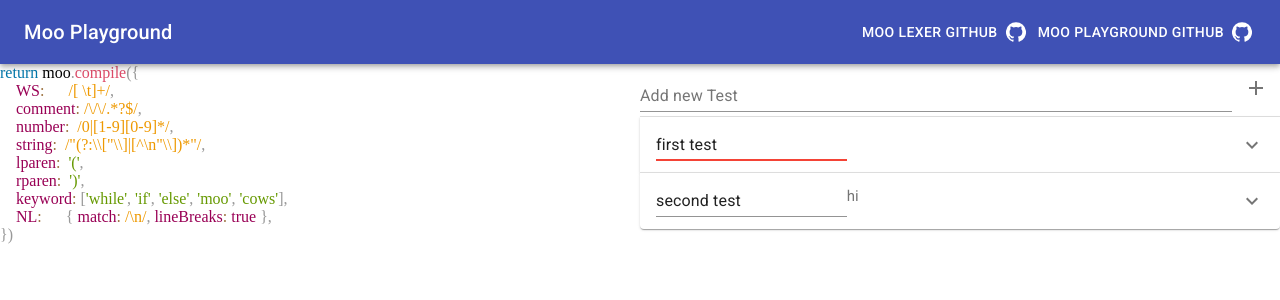
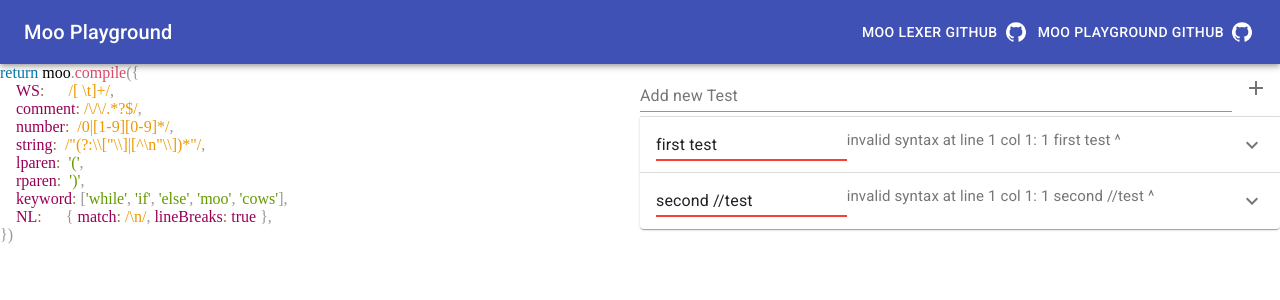
Before and after one commit to OscarAblinger/moo-playground, a React (Create React App) app: page / in a window 1280 px wide. Shown: the top 300 px of the page. Built offline with nearby package versions, Linux system fonts and the light colour scheme.

Commit message:
feat(testlist): apply lexer to tests

```diff
--- a/src/App/PlaygroundContainer/TestList.tsx
+++ b/src/App/PlaygroundContainer/TestList.tsx
@@ -8,6 +8,7 @@ import TextField from '@material-ui/core/TextField'
 import Typography from '@material-ui/core/Typography';
 import ExpandMoreIcon from '@material-ui/icons/ExpandMore';
 import AddIcon from '@material-ui/icons/Add'
+import moo from 'moo'
 import './TestList.css'
 
 const useStyles = makeStyles(theme => ({
@@ -25,19 +26,47 @@ const useStyles = makeStyles(theme => ({
   },
 }));
 
+const defaultTests = ['first test', 'second //test']
+
 interface Test {
     input: string
     tokens: string[]
 }
 
+interface Lexer {
+    reset: (to: string) => void
+    next: () => string|undefined
+}
+
+function createLexer(code: string): Lexer {
+    // eslint-disable-next-line no-new-func
+    return Function('moo', `${code}`)(moo)
+}
+
 export function TestList({mooCode}: {mooCode: string}) {
-    const [tests, setTests] = useState<Test[]>([{input: 'first test', tokens: []},{input: 'second test', tokens: ['hi']}])
+    const lexer = createLexer(mooCode)
+
+    function calculateTokens(input: string) {
+        try {
+            lexer.reset(input)
+            const result = []
+
+            let current = lexer.next()
+            // eslint-disable-next-line eqeqeq
+            while(current != undefined) {
+                result.push(current)
+                current = lexer.next()
+            }
+
+            return result
+        } catch(ex) {
+            return ex.message
+        }
+    }
+
+    const [tests, setTests] = useState<Test[]>(defaultTests.map(str => Object({input: str, tokens: calculateTokens(str)})))
     const [newTestInput, setNewTestInput] = useState<string>('')
     const classes = useStyles()
-
-    function calculateTokens(input: string) {
-        return ['token1', 'token2', 'token3']
-    }
 
     function onTextFieldChange(changedTest: Test) {
         return (event: any /*React.ChangeEventHandler<HTMLTextAreaElement | HTMLInputElement>*/) => {
@@ -86,15 +115,18 @@ export function TestList({mooCode}: {mooCode: string}) {
                         <TextField
                             className={classes.heading}
                             value={test.input}
-                            error={test.tokens.length === 0}
+                            error={!(test.tokens instanceof Array)}
                             onChange={onTextFieldChange(test)}
                         ></TextField>
-                        <Typography className={classes.secondaryHeading}>{test.tokens.join(',')}</Typography>
+                        <Typography className={classes.secondaryHeading}>
+                            {test.tokens instanceof Array ? test.tokens.map(t => t.toString()).join(',') : test.tokens}
+                        </Typography>
                     </ExpansionPanelSummary>
                     <ExpansionPanelDetails>
-                        {test.tokens.map((token, tokenIdx) => (
-                            <Typography key={`token-${idx}-${tokenIdx}`} variant="body1">{token}</Typography>
-                        ))}
+                        {(test.tokens instanceof Array)
+                            ? test.tokens.map((token, tokenIdx) => <Typography key={`token-${idx}-${tokenIdx}`} variant="body1">{JSON.stringify(token)}</Typography>)
+                            : <Typography key={`token-${idx}-error`} variant="body1">{test.tokens}</Typography>
+                        }
                     </ExpansionPanelDetails>
                 </ExpansionPanel>
             ))}
```
